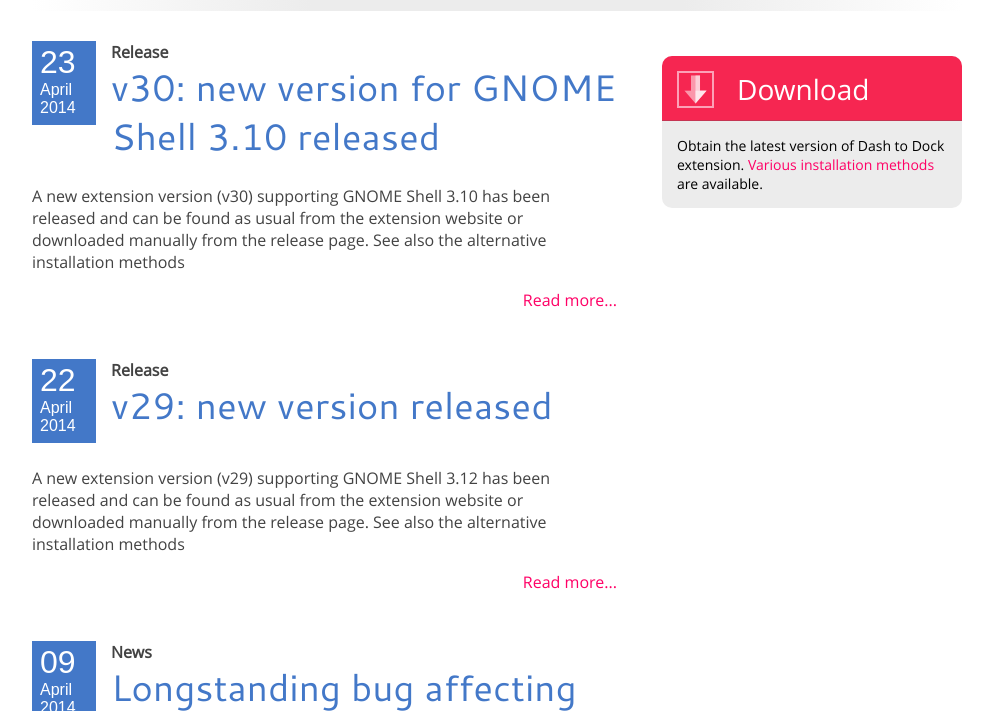
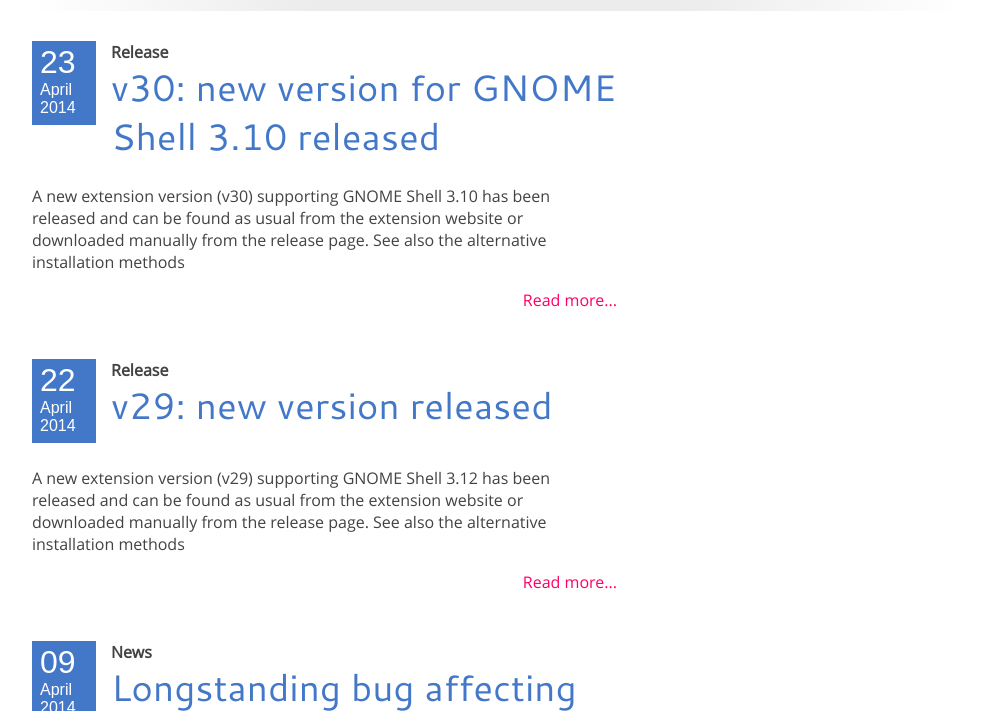
Before and after one commit to micheleg/dash-to-dock, a Jekyll site: the page built from index.md, in a window 1280 px wide and 900 px high, scrolled down 1165 px, cut to the strip 189-900 px from the top of the window. Shown: the whole strip, without its empty margins (143-1136 px from the left). Built offline with Jekyll 4.4.1, drawn with Linux system fonts in a browser that asks for light colours; Markdown is read by kramdown in place of the engine named in the settings; comment, search, counter and statistics services are not loaded.

Commit message:
Remove download button from homepage.

```diff
--- a/_layouts/home.html
+++ b/_layouts/home.html
@@ -42,14 +42,6 @@
 </div>
 
 <div id="content" class="container" >
-    <div id="sidecontent">
-        <ul id="button">
-          <li>
-            <p><a class="download" href="{{ relative }}/download.html">Download</a></p>
-            <p>Obtain the latest version of Dash to Dock extension. <a href="{{ relative }}/download.html">Various installation methods</a> are available.</p>
-          </li>
-    </ul>
-</div>
 
 <div id="maincontent">
 {% for post in site.posts limit:3 %}
```
